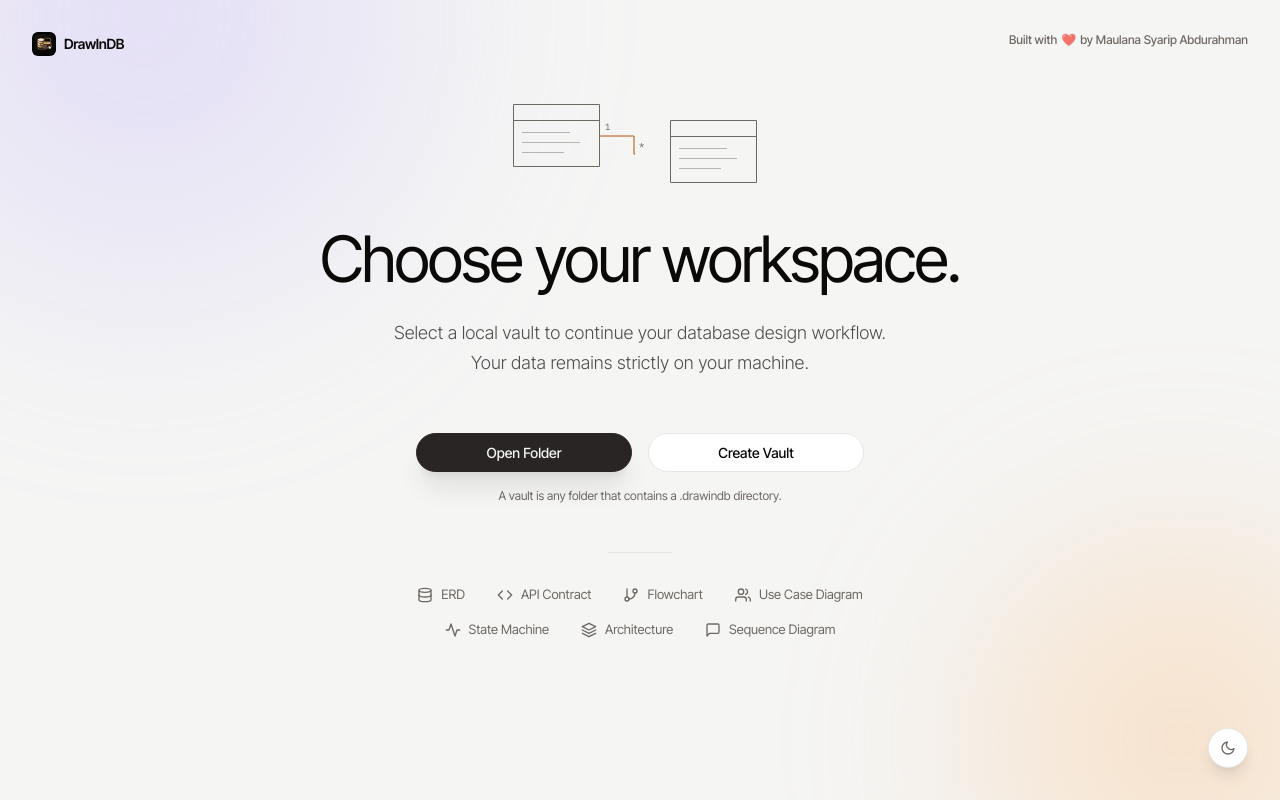
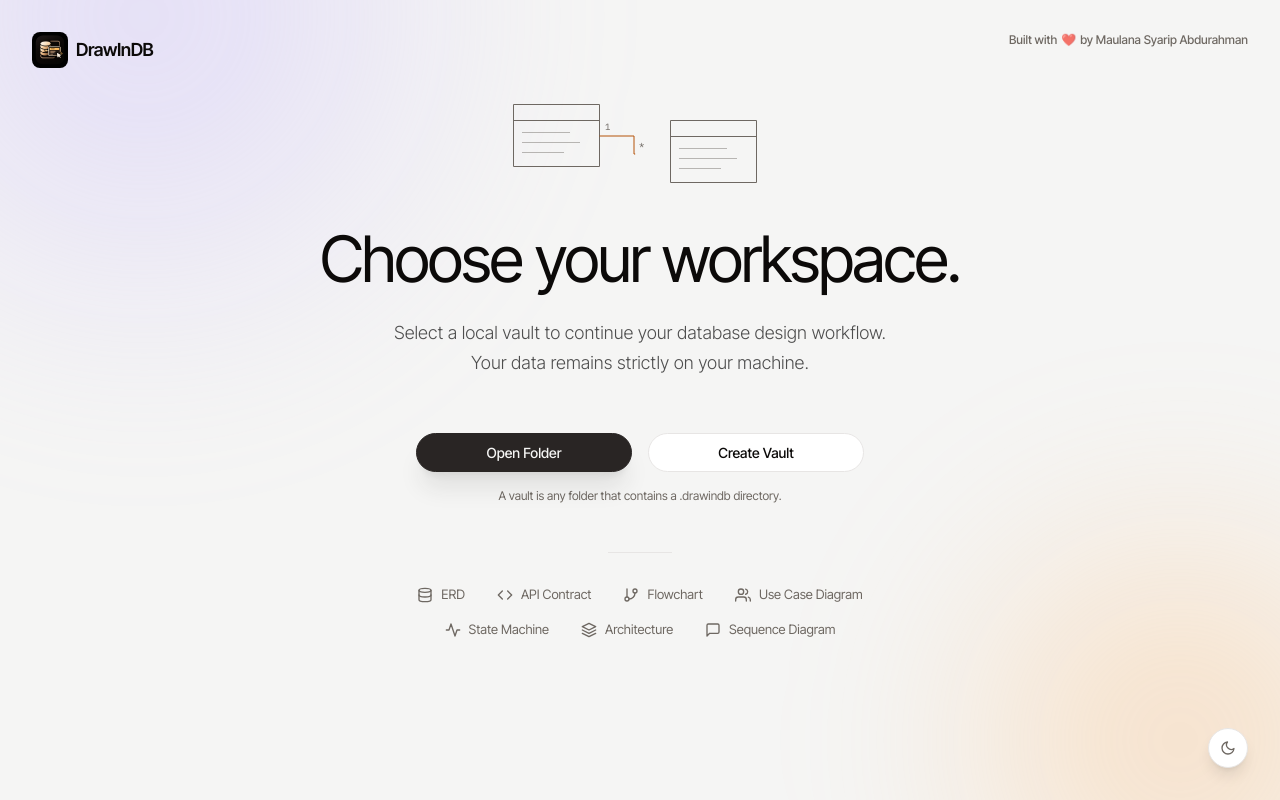
Before and after one commit to maulanasyaa/DrawInDB, a React (Vite) app: page / in a window 1280 px wide. Built offline with nearby package versions, Linux system fonts and the light colour scheme.

Commit message:
style(home): perbesar logo & judul DrawInDB di brand

```diff
--- a/src/pages/Home.jsx
+++ b/src/pages/Home.jsx
@@ -63,8 +63,8 @@ function SchemaSketch() {
 function Brand() {
   return (
     <div className="flex items-center gap-2 text-primary">
-      <img src={logo} alt="DrawInDB logo" className="w-6 h-6 rounded-md" />
-      <span className="text-sm font-semibold tracking-tight">DrawInDB</span>
+      <img src={logo} alt="DrawInDB logo" className="w-9 h-9 rounded-lg" />
+      <span className="text-lg font-semibold tracking-tight">DrawInDB</span>
     </div>
   );
 }
```
